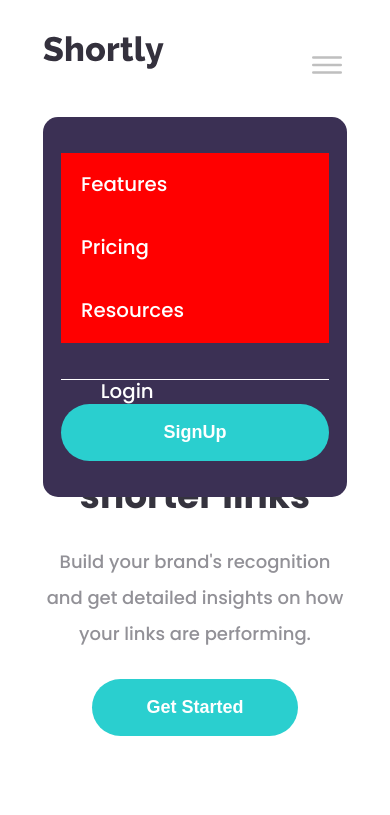
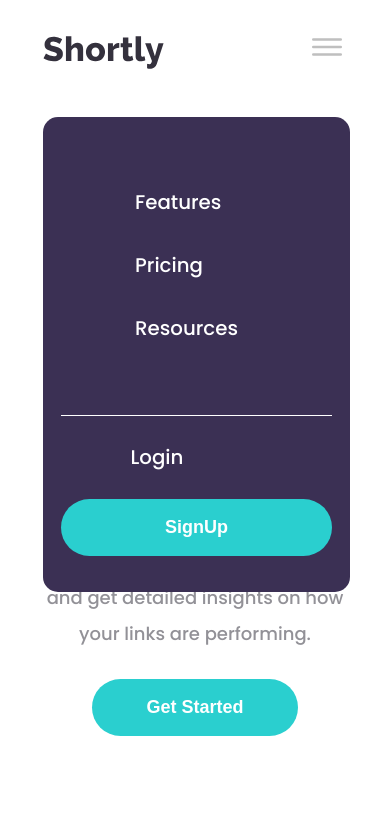
Before and after one commit to uchedotphp/url-shortener, a Vue app: page / in a window 390 px wide. Shown: the top 815 px of the page. Built offline with nearby package versions, Linux system fonts and the light colour scheme.

Commit message:
done with the mobile menu

```diff
--- a/src/components/MenuHeader.vue
+++ b/src/components/MenuHeader.vue
@@ -201,8 +201,9 @@ export default {
 
         .left {
           // text-align: center;
-          background: red;
+          // background: red;
           margin: 1em;
+          padding: 1em 3em;
           // display: ;
           a {
             margin-top: 0;
@@ -227,6 +228,7 @@ export default {
           border-top: 1px solid #fff;
           margin: 1em;
           a {
+            margin: 1.5em;
             display: block;
             padding: 0 2em;
             text-decoration: none;
@@ -258,7 +260,7 @@ export default {
       right: 0;
       top: 0;
       font-size: 2em;
-      padding: 0.5em 0;
+      padding: 0 0;
     }
   }
 }
```
